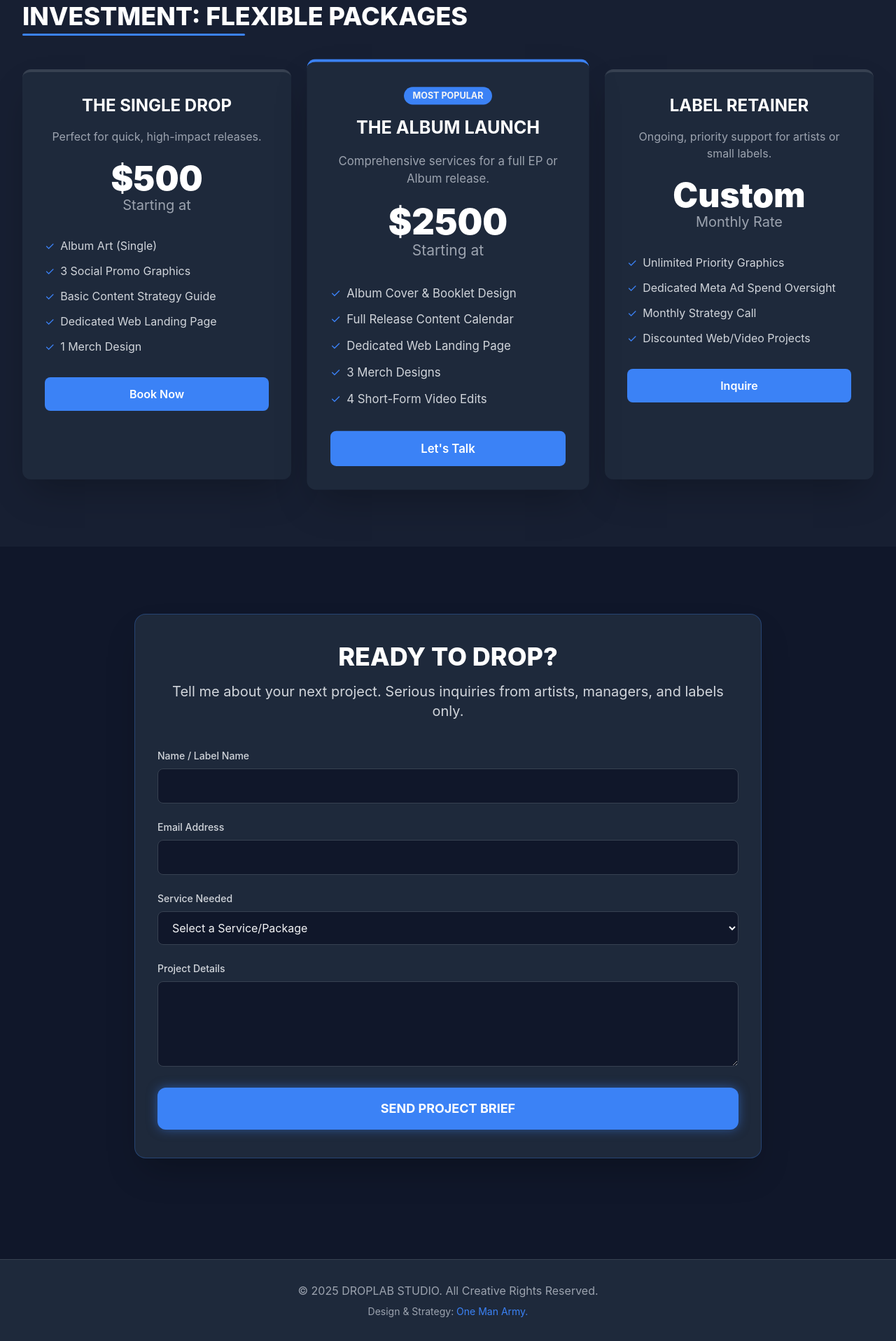
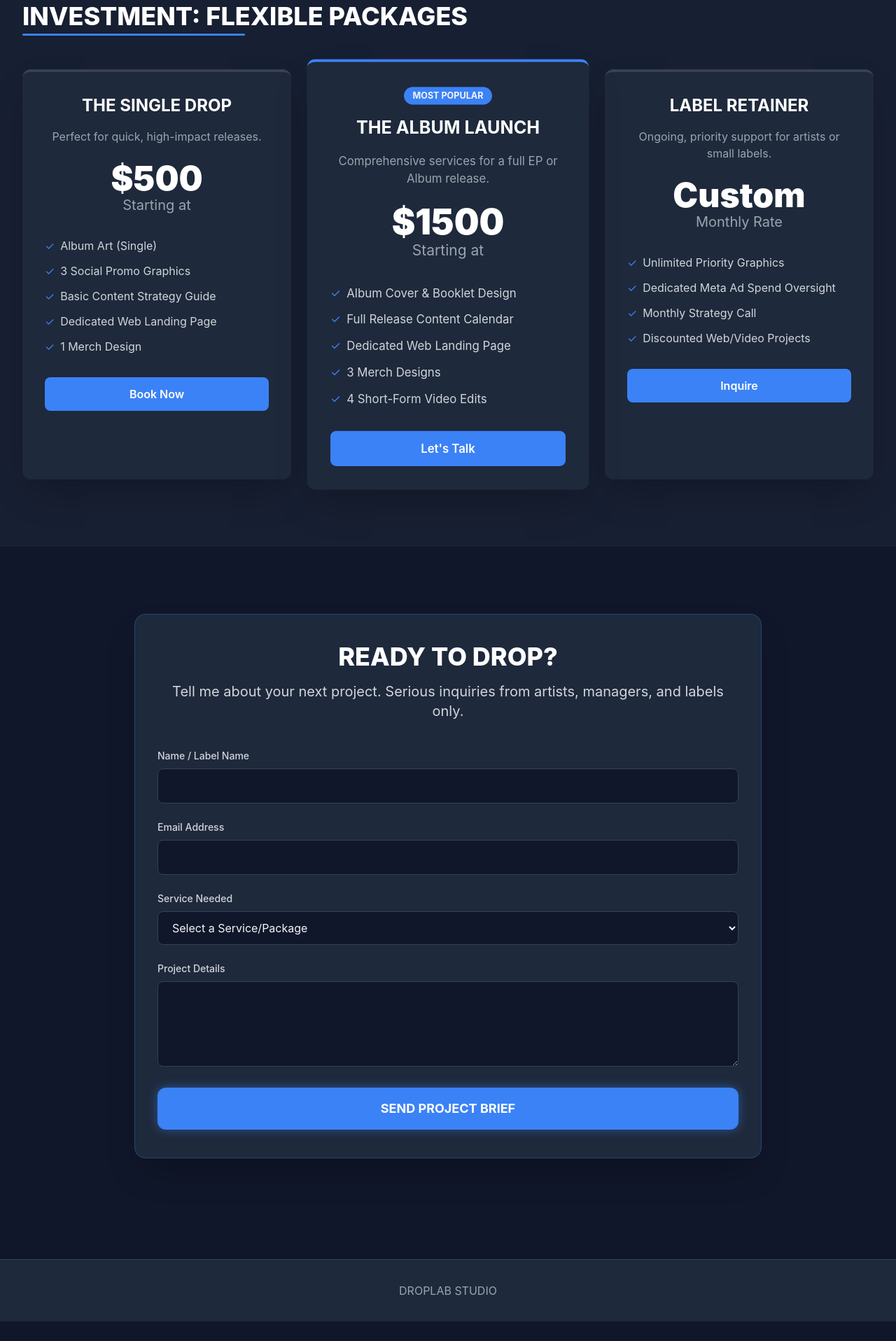
Before and after one commit to kentaosborn/droplab, a plain HTML site: page index.html in a window 1280 px wide. Shown: the part 2547-4463 px from the top of the page at 70% size. After the commit the page ends 4435 px from the top, so only its background shows below. Drawn offline with nearby package versions, Linux system fonts and the light colour scheme.

Commit message:
Update index.html

```diff
--- a/index.html
+++ b/index.html
@@ -198,7 +198,7 @@
                 </div>
                 <div class="text-center mt-12">
                     <a href="#contact" class="px-6 py-3 text-lg font-semibold border-2 border-accent text-accent hover:bg-accent hover:text-white rounded-lg transition duration-300">
-                        SEE FULL CASE STUDIES
+                        SEE FULL CLIENT LIST
                     </a>
                 </div>
             </div>
@@ -231,7 +231,7 @@
                         <h3 class="text-2xl font-bold text-white mb-4">THE ALBUM LAUNCH</h3>
                         <p class="text-gray-400 mb-6">Comprehensive services for a full EP or Album release.</p>
                         <div class="text-5xl font-black text-white mb-8">
-                            $2500<span class="text-xl text-gray-400 block font-normal">Starting at</span>
+                            $1500<span class="text-xl text-gray-400 block font-normal">Starting at</span>
                         </div>
                         <ul class="text-left space-y-3 text-gray-300 mb-8">
                             <li class="flex items-center"><span class="text-accent mr-2">&#10003;</span> Album Cover & Booklet Design</li>
@@ -311,8 +311,7 @@
 
     <!-- Footer --><footer class="bg-card-bg border-t border-gray-700 mt-12 py-8">
         <div class="max-w-7xl mx-auto px-4 sm:px-6 lg:px-8 text-center text-gray-400">
-            <p>&copy; 2025 DROPLAB STUDIO. All Creative Rights Reserved.</p>
-            <p class="mt-2 text-sm">Design & Strategy: <span class="text-accent">One Man Army.</span></p>
+            <p>DROPLAB STUDIO</p>
         </div>
     </footer>
 
```
